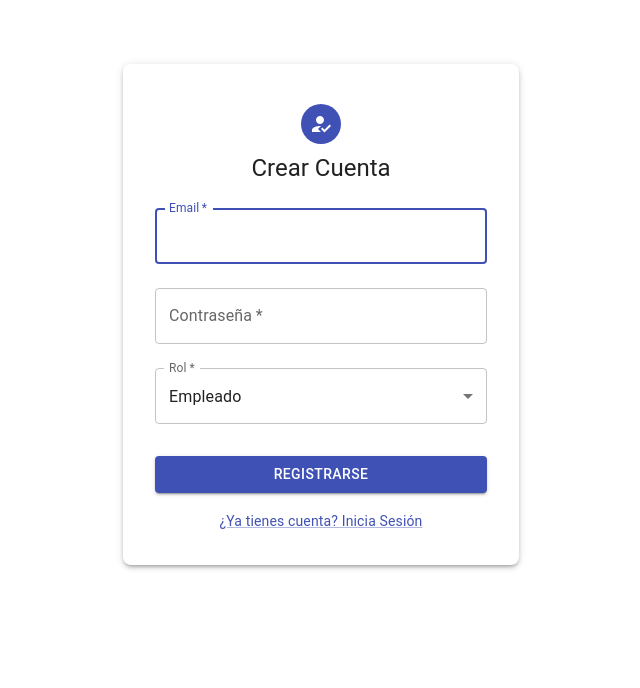
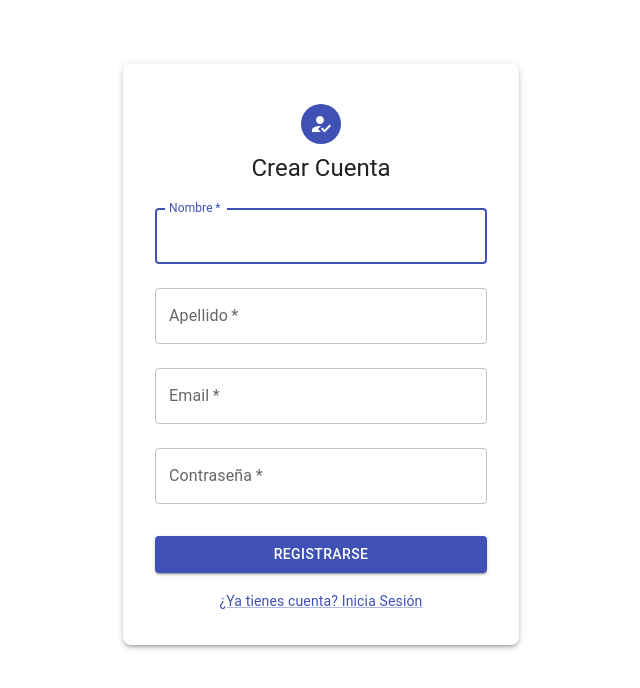
Before and after one commit to agustinodetti/registro-asistencia-mern, a React (Create React App) app in the folder frontend/: page /register in a window 1280 px wide. Shown: the top 688 px of the page, without its empty margins (319-959 px from the left). Built offline with nearby package versions, Linux system fonts and the light colour scheme.

Commit message:
Se agregan datos en Register de usuario. Modificacion endpoint register para que admita los nuevos datos. Preseteo de fecha en tablas de asistencia. Se elimina tabla usuarios de dashboard.

```diff
--- a/frontend/src/pages/Register.js
+++ b/frontend/src/pages/Register.js
@@ -22,25 +22,27 @@ const Register = () => {
   const [formData, setFormData] = useState({
     email: '',
     password: '',
-    role: 'employee'
+    firstName: '',
+    lastName: ''
   });
   const [loading, setLoading] = useState(false);
   const [error, setError] = useState('');
   const [success, setSuccess] = useState(false);
   const navigate = useNavigate();
 
-  const handleChange = (e) => {
-    const { name, value } = e.target;
-    setFormData(prev => ({ ...prev, [name]: value }));
+ const handleChange = (e) => {
+    setFormData({ ...formData, [e.target.name]: e.target.value });
   };
 
   const handleSubmit = async (e) => {
     e.preventDefault();
+    // Siempre enviar rol: 'employee'
+    const data = { ...formData, role: 'employee' };
     setLoading(true);
     setError('');
 
     try {
-      const response = await axios.post('http://localhost:5000/api/auth/register', formData);
+      const response = await axios.post('http://localhost:5000/api/auth/register', data);
 
       if (response.data.token) {
         setSuccess(true);
@@ -91,11 +93,35 @@ const Register = () => {
             margin="normal"
             required
             fullWidth
+            id="firstName"
+            label="Nombre"
+            name="firstName"
+            autoComplete="firstName"
+            autoFocus
+            value={formData.firstName}
+            onChange={handleChange}
+            disabled={loading}
+          />
+          <TextField
+            margin="normal"
+            required
+            fullWidth
+            id="lastName"
+            label="Apellido"
+            name="lastName"
+            autoComplete="lastName"
+            value={formData.lastName}
+            onChange={handleChange}
+            disabled={loading}
+          />
+          <TextField
+            margin="normal"
+            required
+            fullWidth
             id="email"
             label="Email"
             name="email"
             autoComplete="email"
-            autoFocus
             value={formData.email}
             onChange={handleChange}
             disabled={loading}
@@ -114,21 +140,6 @@ const Register = () => {
             inputProps={{ minLength: 6 }}
             disabled={loading}
           />
-          <FormControl fullWidth margin="normal" disabled={loading}>
-            <InputLabel id="role-label">Rol *</InputLabel>
-            <Select
-              labelId="role-label"
-              id="role"
-              name="role"
-              value={formData.role}
-              label="Rol"
-              onChange={handleChange}
-              required
-            >
-              <MenuItem value="employee">Empleado</MenuItem>
-              <MenuItem value="admin">Administrador</MenuItem>
-            </Select>
-          </FormControl>
           <Button
             type="submit"
             fullWidth
--- a/frontend/src/pages/admin/Dashboard.js
+++ b/frontend/src/pages/admin/Dashboard.js
@@ -47,6 +47,9 @@ import * as XLSX from 'xlsx';
 import { saveAs } from 'file-saver';
 import UserBar from '../../components/UserBar';
 
+const todayStr = new Date().toISOString().slice(0, 10);
+
+
 const AdminDashboard = () => {
   const [stats, setStats] = useState({
     totalUsers: 0,
@@ -63,11 +66,19 @@ const AdminDashboard = () => {
   const [openDialog, setOpenDialog] = useState(false);
   const [currentUser, setCurrentUser] = useState(null);
   const navigate = useNavigate();
-  const [startDate, setStartDate] = useState('');
-  const [endDate, setEndDate] = useState('');
+  //const [startDate, setStartDate] = useState('');
+  //const [endDate, setEndDate] = useState('');
   const [subRoles, setSubRoles] = useState([]);
   const [userFilter, setUserFilter] = useState('');
-  const [dateFilter, setDateFilter] = useState('');
+  //const [dateFilter, setDateFilter] = useState('');
+
+  // Presetea los filtros de fecha con la fecha actual
+  const [startDate, setStartDate] = useState(todayStr);      // Para "Registros de Asistencia"
+  const [endDate, setEndDate] = useState('');                // Puedes dejar vacío o también preseteado
+  const [dateFilter, setDateFilter] = useState(todayStr);    // Para "Tiempos de Asistencia por Usuario"
+
+
+
 
 
   // Cargar datos al montar el componente
@@ -431,77 +442,7 @@ const AdminDashboard = () => {
           </Button>
         </Box>
 
-        {/* Tabla de usuarios */}
-        <Paper elevation={3} sx={{ p: 2 }}>
-          {loading ? (
-            <Box display="flex" justifyContent="center" py={4}>
-              <CircularProgress />
-            </Box>
-          ) : (
-            <TableContainer>
-              <Table>
-                <TableHead>
-                  <TableRow>
-                    <TableCell>Email</TableCell>
-                    <TableCell>Nombre</TableCell>
-                    <TableCell>Apellido</TableCell>
-                    <TableCell>SubRol</TableCell>
-                    <TableCell>Rol</TableCell>
-                    <TableCell>Último Acceso</TableCell>
-                    <TableCell>Acciones</TableCell>
-                  </TableRow>
-                </TableHead>
-                <TableBody>
-                  {filteredUsers.map((user) => (
-                    <TableRow key={user._id}>
-                      <TableCell>{user.email}</TableCell>
-                      <TableCell>{user.firstName}</TableCell>
-                      <TableCell>{user.lastName}</TableCell>
-                      <TableCell>
-                        {user.subRole?.description
-                          ? `${user.subRole.description} ($${user.subRole.price}/h)`
-                          : 'Sin subRol'}
-                      </TableCell>
-                      <TableCell>
-                        <Chip
-                          label={user.role}
-                          color={user.role === 'admin' ? 'primary' : 'default'}
-                        />
-                      </TableCell>
-                      <TableCell>
-                        {user.lastLogin
-                          ? format(new Date(user.lastLogin), 'PPPpp', { locale: es })
-                          : 'Nunca'}
-                      </TableCell>
-                      <TableCell>
-                        <Button
-                          size="small"
-                          startIcon={<EditIcon />}
-                          onClick={() => {
-                            setCurrentUser(user);
-                            setOpenDialog(true);
-                          }}
-                          sx={{ mr: 1 }}
-                        >
-                          Editar
-                        </Button>
-                        <Button
-                          size="small"
-                          startIcon={<DeleteIcon />}
-                          color="error"
-                          onClick={() => handleDelete(user._id)}
-                          disabled={user.role === 'admin'}
-                        >
-                          Eliminar
-                        </Button>
-                      </TableCell>
-                    </TableRow>
-                  ))}
-                </TableBody>
-              </Table>
-            </TableContainer>
-          )}
-        </Paper>
+
 
         {/* Tabla de registros de asistencia */}
         <Paper elevation={3} sx={{ p: 2, mt: 4 }}>
```
Also changed, not shown: 1 other file (tests, documents, lock files or other folders). Lines whose indentation alone changed are shown as unchanged.
